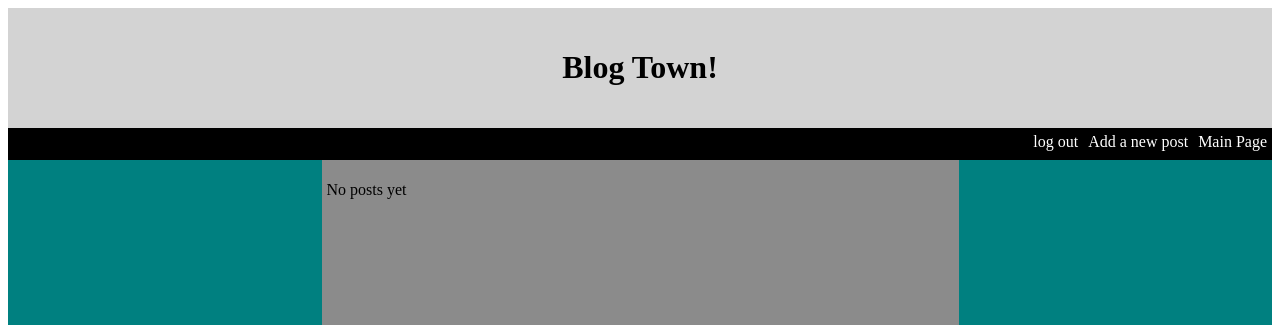
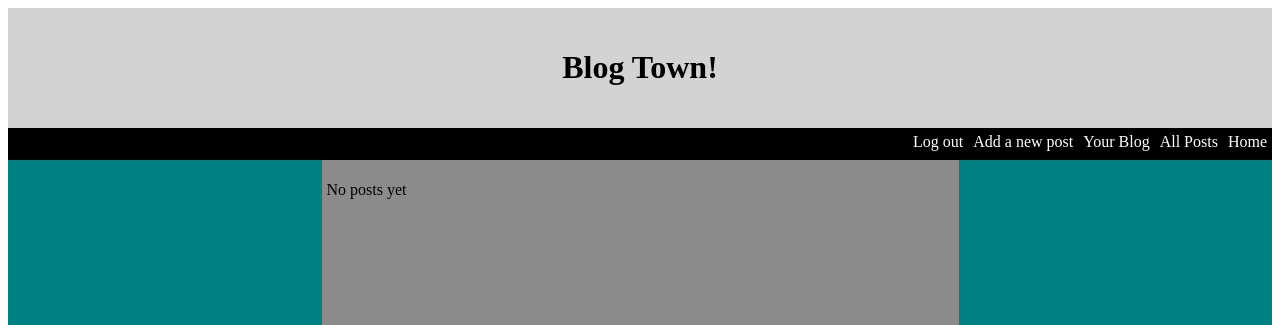
Before and after one commit to JacobNRoman/blogz, a Flask app: page /blog in a window 1280 px wide. Shown: the top 325 px of the page. Run offline with Flask 2, Linux system fonts and the light colour scheme; the visitor is signed in with stand-in values (Sample User, id 1); data comes from the database, SQL or seed files in the repository; data that the repository does not hold is empty.

Commit message:
First technically complete build. Added index and author links

```diff
--- a/main.py
+++ b/main.py
@@ -4,7 +4,7 @@ from datetime import datetime
 
 app = Flask(__name__)
 app.config['DEBUG'] = True
-app.config['SQLALCHEMY_DATABASE_URI'] = 'mysql+pymysql://build-a-blog:lc101@localhost:8889/build-a-blog'
+app.config['SQLALCHEMY_DATABASE_URI'] = 'mysql+pymysql://blogz:ruletheworld@localhost:8889/blogz'
 app.config['SQLALCHEMY_ECHO'] = True
 db = SQLAlchemy(app)
 app.secret_key = 'y33kGcyk&P3B'
@@ -42,7 +42,7 @@ class User(db.Model):
 
 @app.before_request
 def require_login():
-    allowed_routes = ['login', 'register']
+    allowed_routes = ['login', 'register', 'blog', 'index']
     if request.endpoint not in allowed_routes and 'email' not in session:
         return redirect('/login')
 
@@ -56,7 +56,7 @@ def login():
         if user and user.password == password:
             session['email'] = email
             flash("Logged in")
-            return redirect('/blog')
+            return redirect('/newpost')
         else:
             flash('User password incorrect, or user does not exist', 'error')
 
@@ -68,10 +68,16 @@ def register():
         email = request.form['email']
         #TODO: insert some kind of email validation. Regex?
         password = request.form['password']
-        #TODO: insert a minimum password length. Complexity checker?
+        #TODO: Complexity checker?
         verify = request.form['verify']
         if not email or not password or not verify:
             flash("You must provide a valid email, password, and password verification")
+            return redirect("/register")
+        if len(email) < 4:
+            flash("Username must be longer than three characters")
+            return redirect("/register")
+        if len(password) < 4:
+            flash("Password must be longer than three characters")
             return redirect("/register")
         if password != verify:
             flash("Password and verification fields do not match")
@@ -91,15 +97,40 @@ def register():
 @app.route('/logout')
 def logout():
     del session['email']
-    return redirect('/login')
+    return redirect('/blog')
+
+@app.route("/")
+def index():
+    users = User.query.all()
+    return render_template('index.html', users=users)
 
 @app.route('/blog', methods=['POST', 'GET'])
-def index():
+def blog():
+    blog_id = request.args.get('id')
+    user_id = request.args.get('user')
+    # blog_id only exists if the user clicks on a specific post's heading. The code below renders a specific post's page if blog_id exists.
+    if blog_id:
+        post = BlogPost.query.filter_by(id=blog_id).first()
+        user = User.query.filter_by(id=post.owner_id).first()
+        return render_template("post.html", post=post, user=user)
+    if user_id:
+        user = User.query.filter_by(id=user_id).first()
+        blog = BlogPost.query.filter_by(deleted=False, owner_id=user_id).order_by(BlogPost.pub_date.desc()).all()
+        return render_template("authorblog.html", blog=blog, user=user)
+    else:
+        user = User.query.all()
+        blog = BlogPost.query.filter_by(deleted=False).order_by(BlogPost.pub_date.desc()).all()
+        return render_template("blog.html", title="Blog Town!", blog=blog, user=user)
+
+
+@app.route('/userblog', methods=['POST', 'GET'])
+def users_blog():
     owner = User.query.filter_by(email=session['email']).first()
     blog = BlogPost.query.filter_by(deleted=False, owner=owner).order_by(BlogPost.pub_date.desc()).all()
     blog_id = request.args.get('id')
+    # blog_id only exists if the user clicks on a specific post's heading. The code below renders a specific post's page if blog_id exists.
     if not blog_id:
-        return render_template("blog.html", title="Blog Town!", blog=blog)
+        return render_template("userblog.html", title="Blog Town!", blog=blog)
     else:
         post = BlogPost.query.filter_by(id=blog_id).first()
         return render_template("post.html", post=post)
--- a/templates/base.html
+++ b/templates/base.html
@@ -9,9 +9,11 @@
         <h1>Blog Town!</h1>
       </div>
       <nav>
-        <a class='flex-item nav' href='/blog'>Main Page</a>
+        <a class='flex-item nav' href="/">Home</a>
+        <a class='flex-item nav' href='/blog'>All Posts</a>
+        <a class='flex-item nav' href='/userblog'>Your Blog</a>
         <a class='flex-item nav' href='/newpost'>Add a new post</a>
-        <a class='flex-item nav' href='/logout'>log out</a>
+        <a class='flex-item nav' href='/logout'>Log out</a>
         {% with messages = get_flashed_messages(with_categories=True) %}
           {% for category, message in messages %}
             <div class="flex-item nav">{{message}}</div>
--- a/templates/blog.html
+++ b/templates/blog.html
@@ -5,13 +5,14 @@
   <p>No posts yet</p>
   {% else %}
         {% for blogs in blog %}
-        <h4><a class="title" href='/blog?id={{blogs.id}}'>{{blogs.title}}</a></h4>
-        <p class="content">{{blogs.body}}</p>
-        <form method="POST" action="/delete" style="display:inline-block">
-            <input type="hidden" name="blog-id" value="{{blogs.id}}" />
-            <input type="submit" value="Delete Post" />
-        </form>
-        <hr/>
+          {% for users in user %}
+            {% if users.id == blogs.owner_id %}
+              <h4><a class="title" href='/blog?id={{blogs.id}}'>{{blogs.title}}</a></h4>
+              <p class="content">{{blogs.body}}</p>
+              <h6>Written by: <a href='blog?user={{users.id}}'>{{users.email}}</a> on: {{blogs.pub_date}}</h6>
+              <hr/>
+            {% endif %}
+          {% endfor %}
         {% endfor %}
   {% endif %}
 {% endblock %}
--- a/templates/login.html
+++ b/templates/login.html
@@ -5,7 +5,7 @@
   <div class="flex-item login"><h1>Login</h1></div>
   <div class="flex-item login">If you don't have an account you may <a href="/register">register</a></div>
   <div class="flex-item login">
-    <label for="email">Email</label>
+    <label for="email">Username</label>
   </div>
       <div class="flex-item login"><input type="text" name="email" id="email" value="{{email}}"/></div>
   <div class="flex-item login">
--- a/templates/post.html
+++ b/templates/post.html
@@ -4,5 +4,6 @@
 <h1 class="title">{{post.title}}</h1>
 <hr/>
 <p class="content">{{post.body}}</p>
+<h6>Written by: <a href='blog?user={{user.id}}'>{{user.email}}</a> on: {{post.pub_date}}</h6>
 
 {% endblock %}
--- a/templates/register.html
+++ b/templates/register.html
@@ -3,7 +3,7 @@
 {% block content %}
 <form action="/register" method="POST"/>
     <div class="flex-item login"><h1 id="heading"><strong>Registration</strong></h1></div>
-    <div class="flex-item login"><label for="email">Email</label></div>
+    <div class="flex-item login"><label for="email">Username</label></div>
     <div class="flex-item login"><input type="text" name="email" id="email" value="{{email}}"/></div>
     <div class="flex-item login"><label for="password">Password</label></div>
     <div class="flex-item login"><input type="password" name="password" id="password" value="{{password}}"/></div>
```
Also changed, not shown: templates/authorblog.html (added, +14 -0 lines), templates/index.html (added, +10 -0 lines), templates/userblog.html (added, +17 -0 lines).
